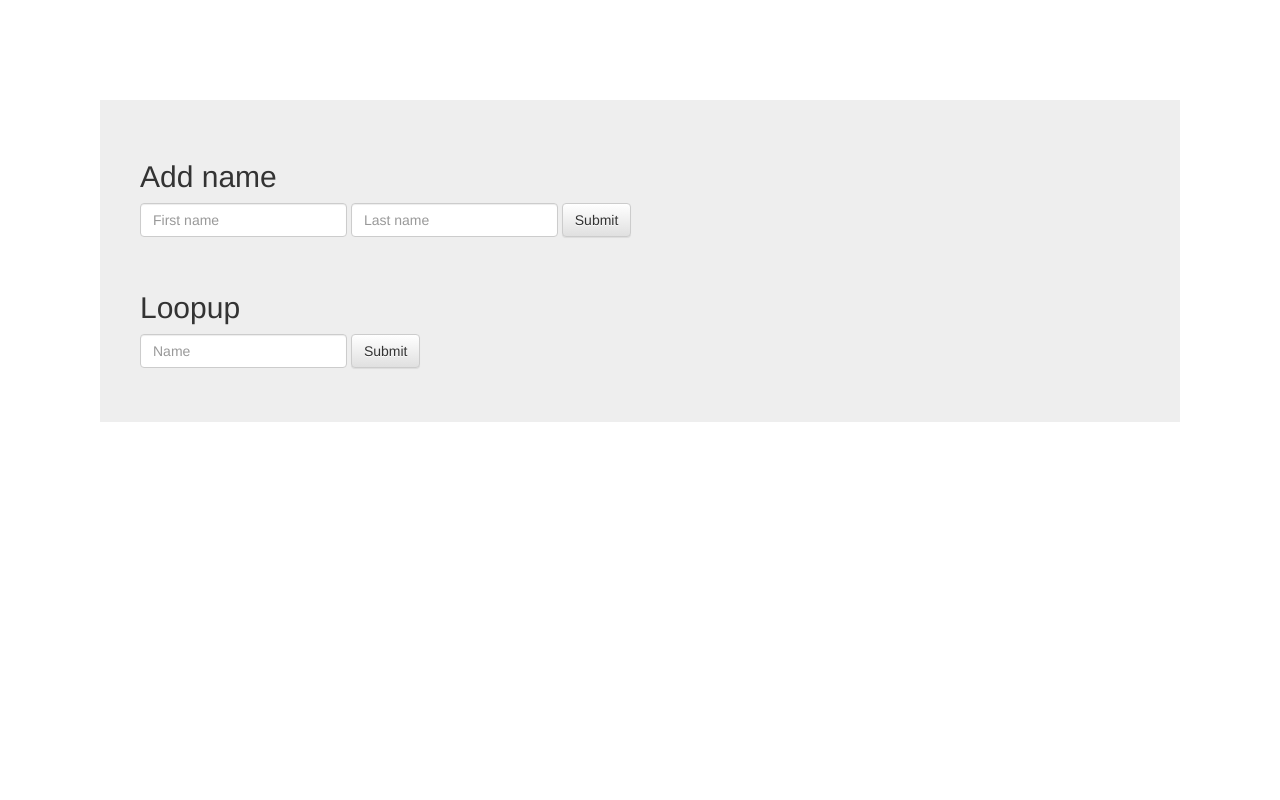
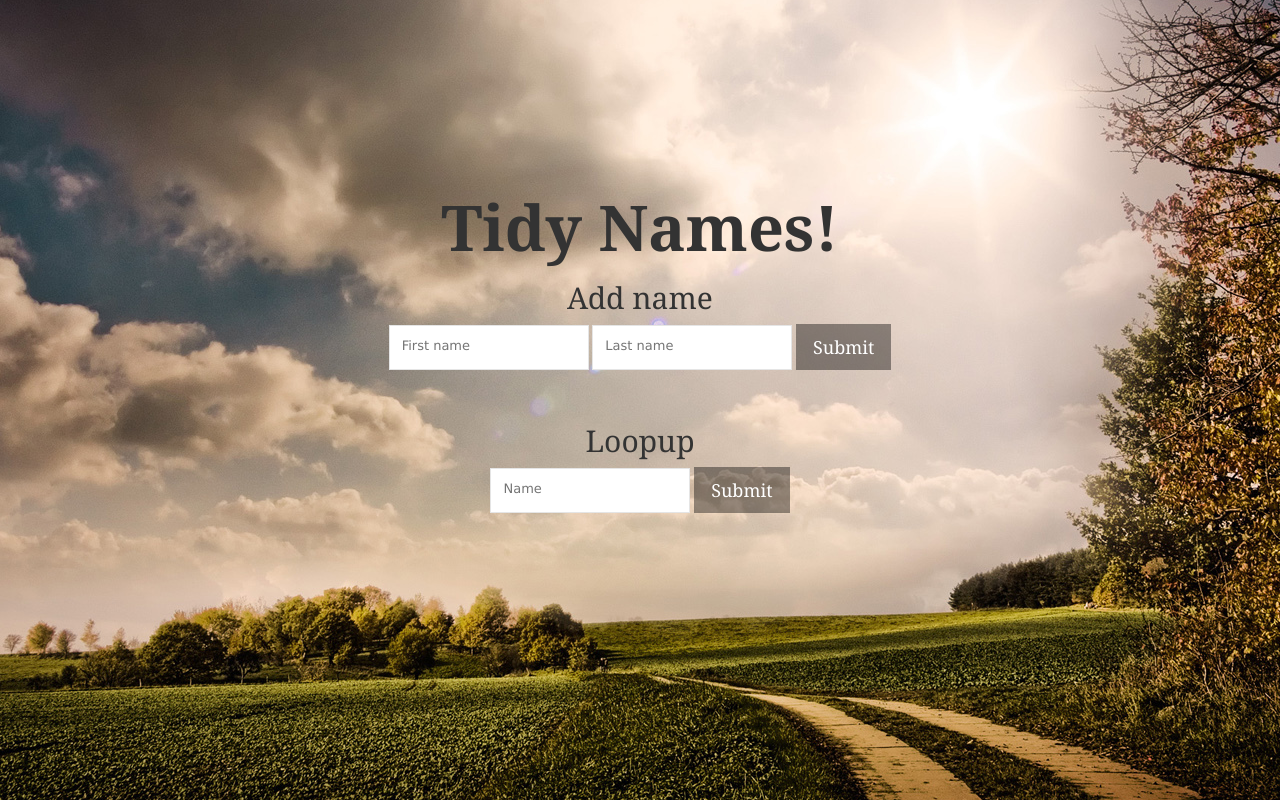
Before and after one commit to tidynames/tidynames, a website: page View/index.html in a window 1280 px wide. Drawn offline with nearby package versions, Linux system fonts and the light colour scheme.

Commit message:
added landing page and design

```diff
--- /dev/null
+++ b/View/index.css
@@ -0,0 +1,63 @@
+body {
+	font-family: Georgia, Serif, serif;
+}
+
+#bg {
+	position: fixed;
+	top: -50%;
+	left: -50%;
+	width: 200%;
+	height: 200%;
+}
+
+#bg img {
+	position: absolute;
+	top: 0;
+	left: 0;
+	right: 0;
+	bottom: 0;
+	margin: auto;
+	min-width: 50%;
+	min-height: 50%;
+}
+
+.text-vertical-center {
+	position: relative;
+	z-index: 2;
+	text-align: center;
+	vertical-align: middle;
+	padding-top: 15%;
+}
+
+.btn-dark {
+	border-radius: 0;
+	color: #fff;
+	background-color: rgba(0,0,0,0.4);
+}
+
+.btn-dark:hover,
+.btn-dark:focus,
+.btn-dark:active {
+	color: #fff;
+	background-color: rgba(0,0,0,0.7);
+}
+
+input, textarea {
+	padding: 12px 12px 16px;
+	border: solid 1px #E5E5E5;
+	outline: 0;
+	font: normal 13px/100% Verdana, Tahoma, sans-serif;
+	width: 200px;
+	background: #FFFFFF;
+}
+
+.keyword-input {
+	padding-top: 12px;
+}
+
+.text-vertical-center h1 {
+	margin: 0;
+	padding: 0;
+	font-size: 4.5em;
+	font-weight: 700;
+}
--- a/View/index.html
+++ b/View/index.html
@@ -4,28 +4,31 @@
 	<script src="https://ajax.googleapis.com/ajax/libs/jquery/1.11.2/jquery.min.js"></script>
 	<link rel="stylesheet" href="https://maxcdn.bootstrapcdn.com/bootstrap/3.3.1/css/bootstrap.min.css">
 	<link rel="stylesheet" href="https://maxcdn.bootstrapcdn.com/bootstrap/3.3.1/css/bootstrap-theme.min.css">
+	<link rel="stylesheet" href="index.css">
 	<script src="https://maxcdn.bootstrapcdn.com/bootstrap/3.3.1/js/bootstrap.min.js"></script>
 </head>
 <body>
-<div style="margin:100px;">
-	<div class="jumbotron"  style="padding:40px;">
+<div class="text-vertical-center">
+	<h1>Tidy Names!</h1>
 	<h2>Add name</h2>
 	<form class="form-inline" role="form" method="post" action="/add">
 		<div class="form-group">
-				<input class="form-control" id="firstName" name="firstName" placeholder="First name">
-				<input class="form-control" id="lastName" name="lastName" placeholder="Last name">
+			<input class="keyword-input" id="firstName" name="firstName" placeholder="First name">
+			<input class="keyword-input" id="lastName" name="lastName" placeholder="Last name">
 		</div>
-			<button type="submit" class="btn btn-default">Submit</button>
+		<button type="submit" class="btn btn-dark btn-lg">Submit</button>
 	</form>
 	<br>
 	<h2>Loopup</h2>
 	<form class="form-inline" role="form" method="get" action="/lookup">
 		<div class="form-group">
-				<input class="form-control" id="name" name="name" placeholder="Name">
+			<input class="keyword-input" id="name" name="name" placeholder="Name">
 		</div>
-			<button type="submit" class="btn btn-default">Submit</button>
+		<button type="submit" class="btn btn-dark btn-lg">Submit</button>
 	</form>
 </div>
+<div id="bg">
+	<img src="landing.jpeg">
 </div>
 </body>
 </html>
```
Also changed, not shown: View/landing.jpeg (added). Lines whose indentation alone changed are shown as unchanged.
